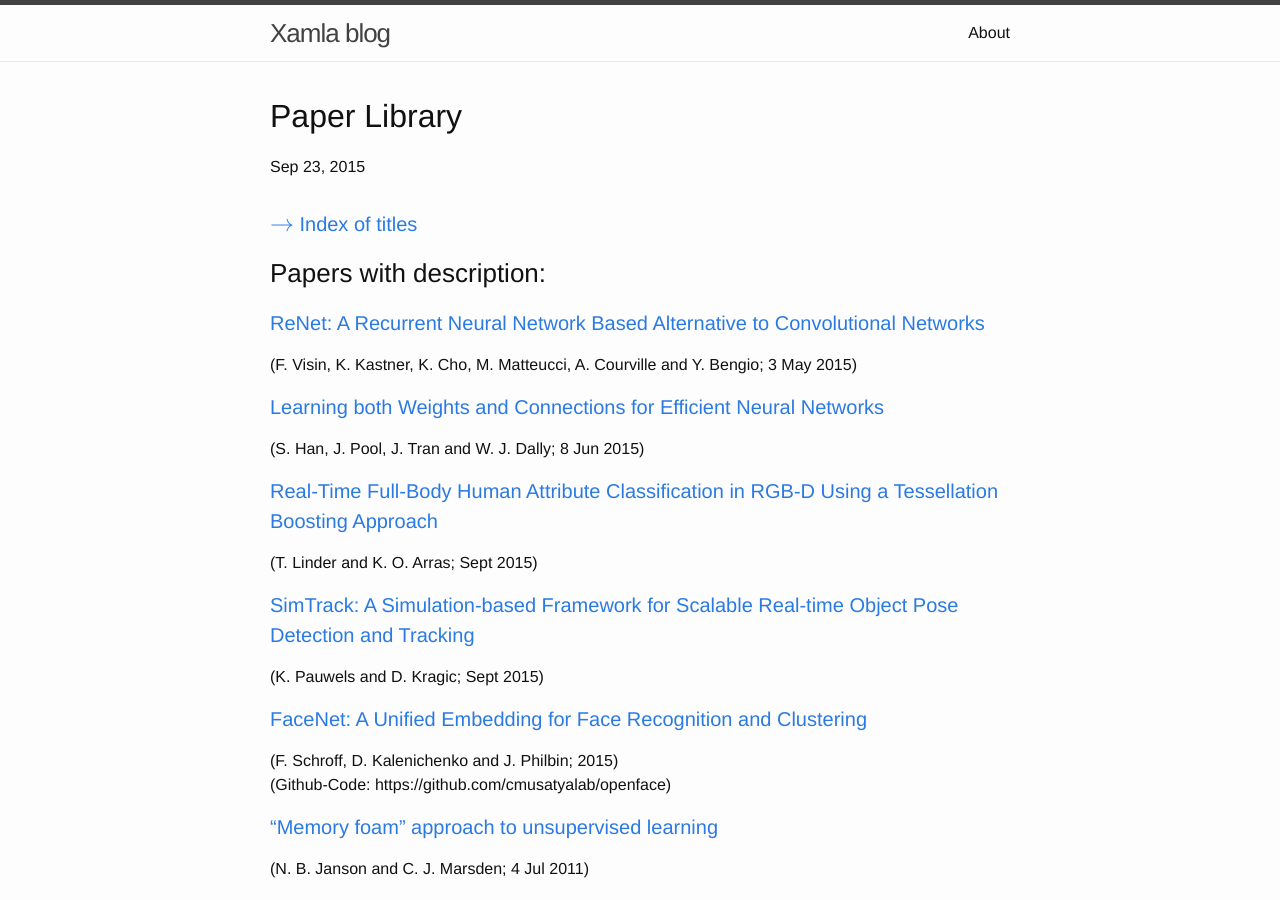
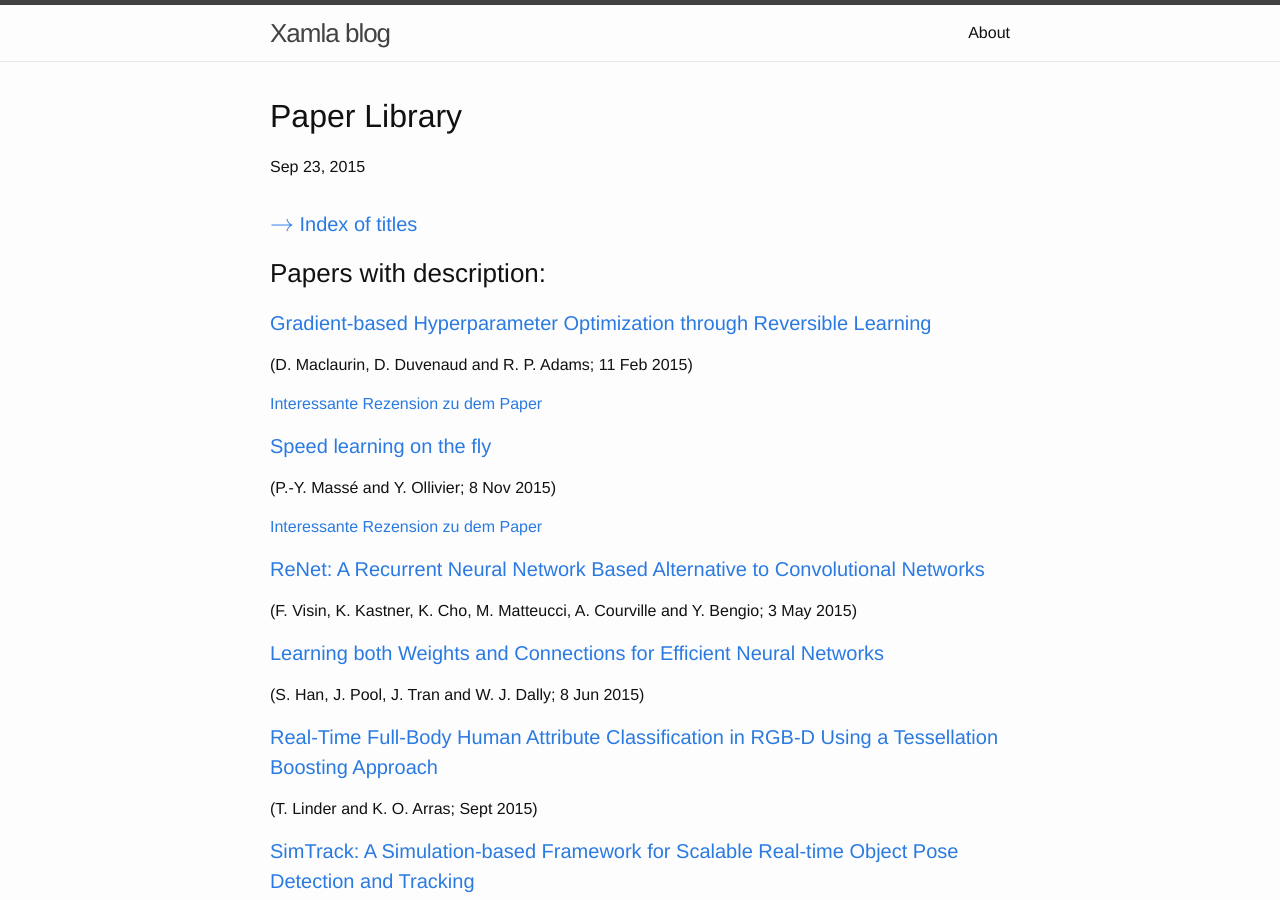
Before and after one commit to Xamla/xamla.github.io, a Jekyll site: the page built from _posts/2015-09-23-Paper-Library.markdown, in a window 1280 px wide and 900 px high. Built offline with Jekyll 4.4.1, drawn with Linux system fonts in a browser that asks for light colours; formulas are drawn with MathJax 3; some of the changed text lies outside the part shown.

Commit message:
Update 2015-09-23-Paper-Library.markdown

```diff
--- a/_posts/2015-09-23-Paper-Library.markdown
+++ b/_posts/2015-09-23-Paper-Library.markdown
@@ -11,6 +11,20 @@ mathjax: true
 
 
 ### Papers with description:
+
+
+#### <a name="HyperparamOpt"></a>[Gradient-based Hyperparameter Optimization through Reversible Learning](http://arxiv.org/abs/1502.03492)
+
+(D. Maclaurin, D. Duvenaud and R. P. Adams; 11 Feb 2015)
+
+[Interessante Rezension zu dem Paper](https://www.evernote.com/shard/s189/sh/eb8503b0-f63d-49b7-b51f-747b7e10e69e/4cabf65c28de7f388417c0c4fba71c29)
+
+
+#### <a name="SpeedLearning"></a>[Speed learning on the fly](http://arxiv.org/abs/1511.02540)
+
+(P.-Y. Massé and Y. Ollivier; 8 Nov 2015)
+
+[Interessante Rezension zu dem Paper](https://www.evernote.com/shard/s189/sh/b962600a-48cd-4b6c-98d5-17874f011d3f/b434df41c0e343cbfcd4f77c8148c500)
 
 
 #### <a name="ReNet"></a>[ReNet: A Recurrent Neural Network Based Alternative to Convolutional Networks](http://arxiv.org/abs/1505.00393)
@@ -298,6 +312,7 @@ Winner of the MICCAI 2013 Grand Challenge on Mitosis Detection
 [Fractional Max-Pooling](#Fractional Max-Pooling) <br />
 [Freeze-Thaw Bayesian Optimization](#Freeze-Thaw Bayesian Optimization) <br />
 [Going Deeper with Convolutions](#GoogLeNet) <br />
+[Gradient-based Hyperparameter Optimization through Reversible Learning](#HyperparamOpt) <br />
 [Grid Long Short-Term Memory](#Grid LSTM) <br />
 [Human-level control through deep reinforcement learning](#Atari2) <br />
 [ImageNet Classification with Deep Convolutional Neural Networks](#AlexNet) <br />
@@ -324,6 +339,7 @@ Winner of the MICCAI 2013 Grand Challenge on Mitosis Detection
 [SimTrack: A Simulation-based Framework for Scalable Real-time Object Pose Detection and Tracking](#SimTrack) <br />
 [Spatial Pyramid Pooling in Deep Convolutional Networks for Visual Recognition](#SPPNet) <br />
 [Spatial Transformer Networks](#Spatial Transformer Networks) <br />
+[Speed learning on the fly](#SpeedLearning) <br />
 [Understanding the Bias-Variance Tradeoff](#Bias-Variance Tradeoff) <br />
 [Understanding the difﬁculty of training deep feedforward neural networks](#Difficulty of Training DNN) <br />
 [Very Deep Convolutional Networks for Large-Scale Image Recognition](#VGG) <br />
```
